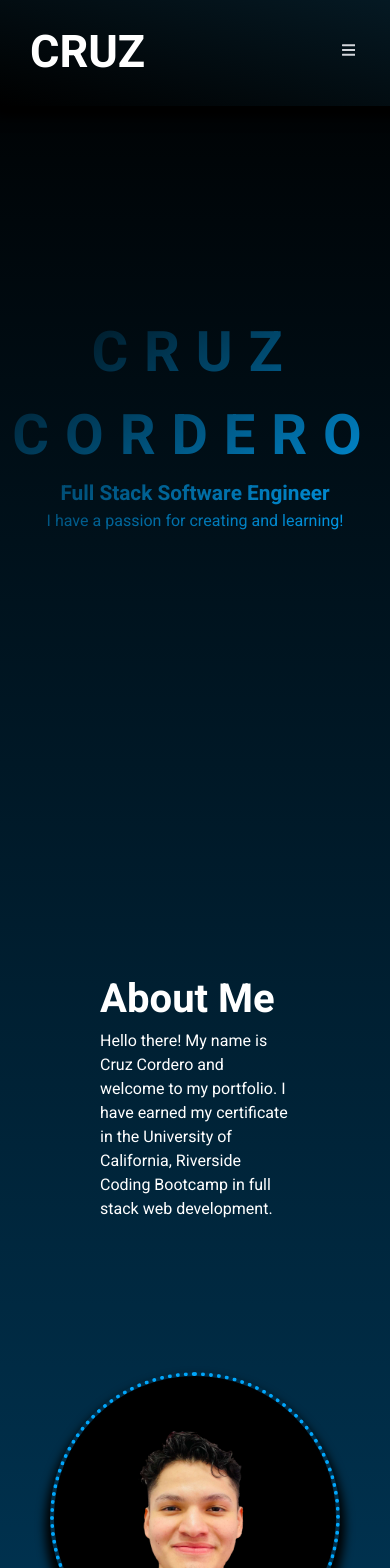
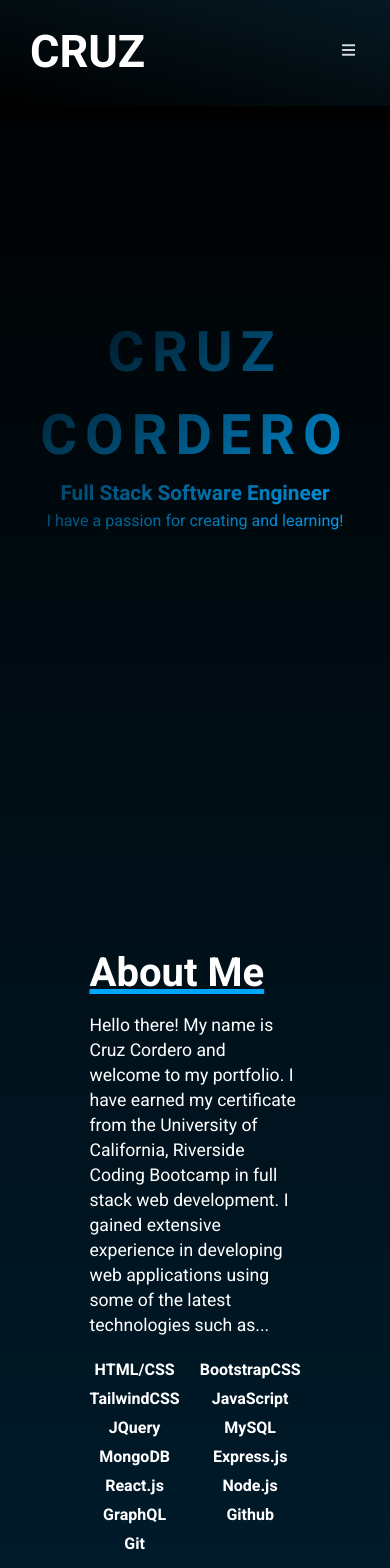
Before and after one commit to CorderoCruz/CruzCordero, a React (Create React App) app: page / in a window 390 px wide. Shown: the top 1568 px of the page. Built offline with nearby package versions, Linux system fonts and the light colour scheme.

Commit message:
created about section and made it responsive

```diff
--- a/src/components/AboutMe/AboutMe.css
+++ b/src/components/AboutMe/AboutMe.css
@@ -1,6 +1,7 @@
 .aboutme-container {
   width: 100%;
   height: 100vh;
+  padding: 50px;
   display: grid;
   grid-template-columns: 1fr 1fr;
   color: white;
@@ -16,9 +17,36 @@
   padding: 100px;
 }
 
+.aboutme-text-container {
+  display: flex;
+  width: 100%;
+}
+
 .aboutme-left h2 {
+  font-size: 2.5rem;
+  padding-right: 10px;
+  text-decoration: underline;
+  text-decoration-color: var(--one-blue);
+  text-decoration-style : inherit;
+  text-decoration-thickness: 5px;
+}
+
+.aboutme-left p {
+  font-size: 1.1rem;
   width: 100%;
-  font-size: 2.5rem;
+  padding: 10px 0px;
+}
+
+.experience-container {
+  padding: 20px 50px;
+  display: grid;
+  grid-template-columns: 1fr 1fr 1fr;
+  gap: 10px 100px;
+}
+
+.tech {
+  font-size: 1rem;
+  text-align: center;
 }
 
 .aboutme-right {
@@ -44,10 +72,12 @@
   box-shadow: 0px 10px 10px 5px black;
 }
 
+
 @media only screen and (max-width: 1520px) {
 
   .aboutme-container {
     grid-template-columns: 1fr;
+    height: auto;
   }
 
   .image-container {
@@ -61,6 +91,14 @@
     height: 450px;
     width: 450px;
   }
+
+  .aboutme-left {
+    padding: 50px;
+  }
+
+  .experience-container {
+    grid-template-columns: 1fr 1fr;
+  }
 }
 
 @media only screen and (max-width: 560px) {
@@ -68,12 +106,21 @@
     height: 400px;
     width: 400px;
   }
+
+  .experience-container {
+    padding: 0;
+  }
 }
 
 @media only screen and (max-width: 480px) {
   .image-container {
     height: 350px;
     width: 350px;
+  }
+
+  .experience-container {
+    padding: 10px 0px;
+    gap: 5px 20px;
   }
 }
 
--- a/src/components/AboutMe/AboutMe.js
+++ b/src/components/AboutMe/AboutMe.js
@@ -1,15 +1,53 @@
 import "./AboutMe.css";
 import ProfilePicture from "../../images/Profile-Picture-transparent.jpg";
+
+const technologies = [
+  "HTML/CSS",
+  "BootstrapCSS",
+  "TailwindCSS",
+  "JavaScript",
+  "JQuery",
+  "MySQL",
+  "MongoDB",
+  "Express.js",
+  "React.js",
+  "Node.js",
+  "GraphQL",
+  "Github",
+  "Git",
+];
 
 export default function AboutMe() {
   return (
     <div>
       <div className='aboutme-container'>
         <div className='aboutme-left'>
-          <h2>About Me</h2>
+          <div className='aboutme-text-container'>
+            <h2>About Me </h2>
+          </div>
           <p>
-            Hello there! My name is Cruz Cordero and welcome to my portfolio. I have earned my certificate in the University of California, Riverside
-            Coding Bootcamp in full stack web development.
+            Hello there! My name is Cruz Cordero and welcome to my portfolio. I have earned my certificate from the University of California,
+            Riverside Coding Bootcamp in full stack web development. I gained extensive experience in developing web applications using some of the
+            latest technologies such as...
+          </p>
+          <div className='experience-container'>
+            {technologies.map((tech) => {
+              return <h3 className='tech'>{tech}</h3>;
+            })}
+          </div>
+          <p>
+            I started programming when I was in high school but It was something I never took seriously. It was fun while I was doing it but at the
+            time I wanted to work in the physics field. So I pursued a degree in physics at California State University, San Bernardino.
+            Unfortunately, I had no choice but to drop out of school due to financial reasons. A couple of years go by and my interest in tech grew
+            greater, until one day I decided to join the Bootcamp because I believed that it was now or never from my point of view. Now that I have
+            earned my certificate, although it was one of the hardest things I have done, I am glad I did it and can not wait for what is next in my
+            journey with tech.
+          </p>
+          <p>
+            Since I graduated I have been sharpening my skills with the technologies that I have listed above. I believe that there is always
+            something new in this industry and there will never be enough time to know everything there is to know in tech, but I can make sure that I
+            am always doing the best I can in every possible scenario, academically, professionally, or just in general. There is always room for
+            improvement!
           </p>
         </div>
         <div className='aboutme-right'>
--- a/src/components/Intro/Intro.css
+++ b/src/components/Intro/Intro.css
@@ -22,13 +22,8 @@
   text-align: center;
   font-size: 10rem;
   font-weight: bolder;
-  letter-spacing: 1rem;
+  letter-spacing: .5rem;
 }
-
-
-
-
-
 
 .occupancy {
   font-size: 3.2rem;
--- a/src/components/Navbar/Navbar.css
+++ b/src/components/Navbar/Navbar.css
@@ -125,7 +125,7 @@ header .nav-btn {
   header .responsive-nav {
     padding: 50px;
     transform: none;
-    transition: .4s;
+    transition: .6s;
     z-index: 10;
     box-shadow: 5px 2px 10px 10px black;
   }
```
